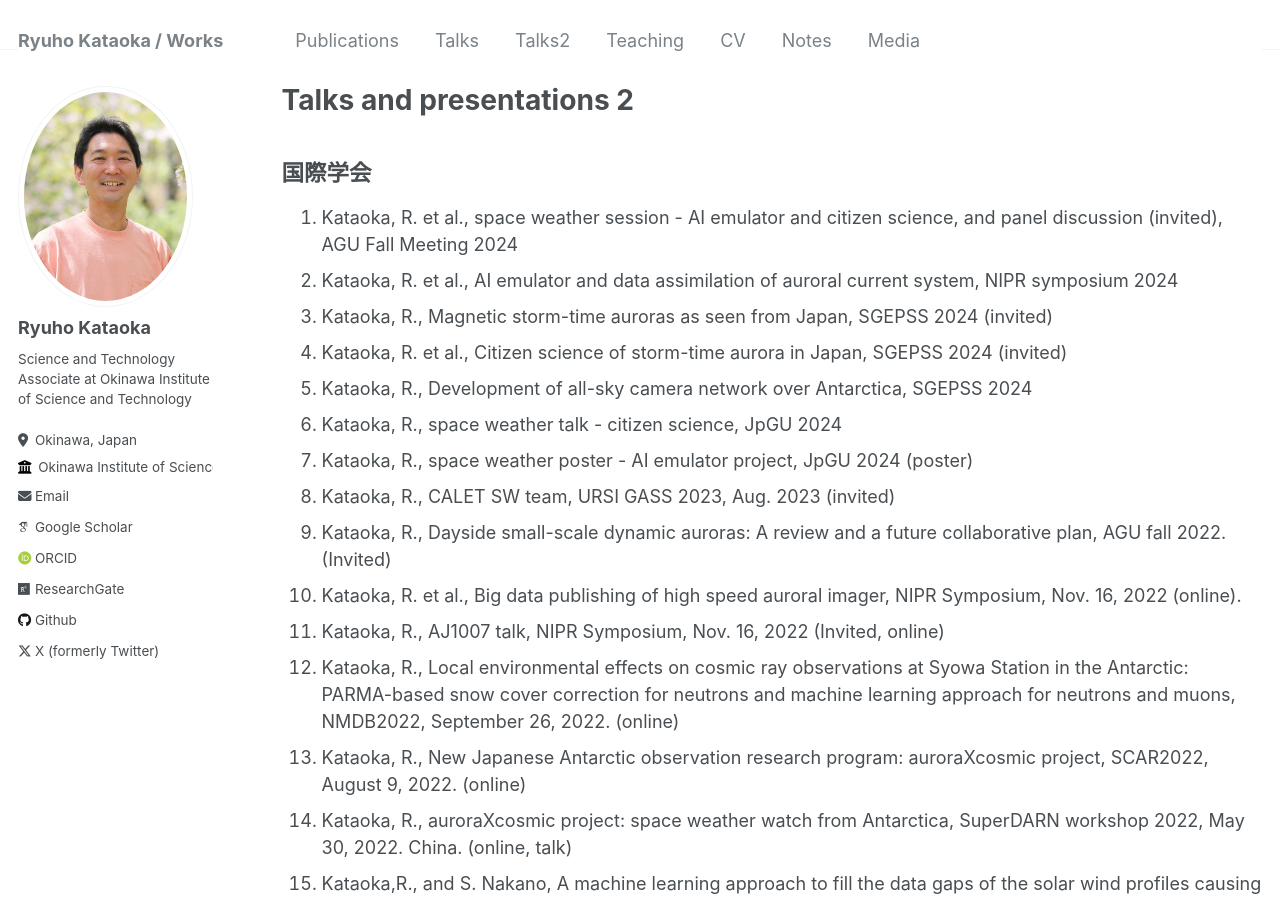
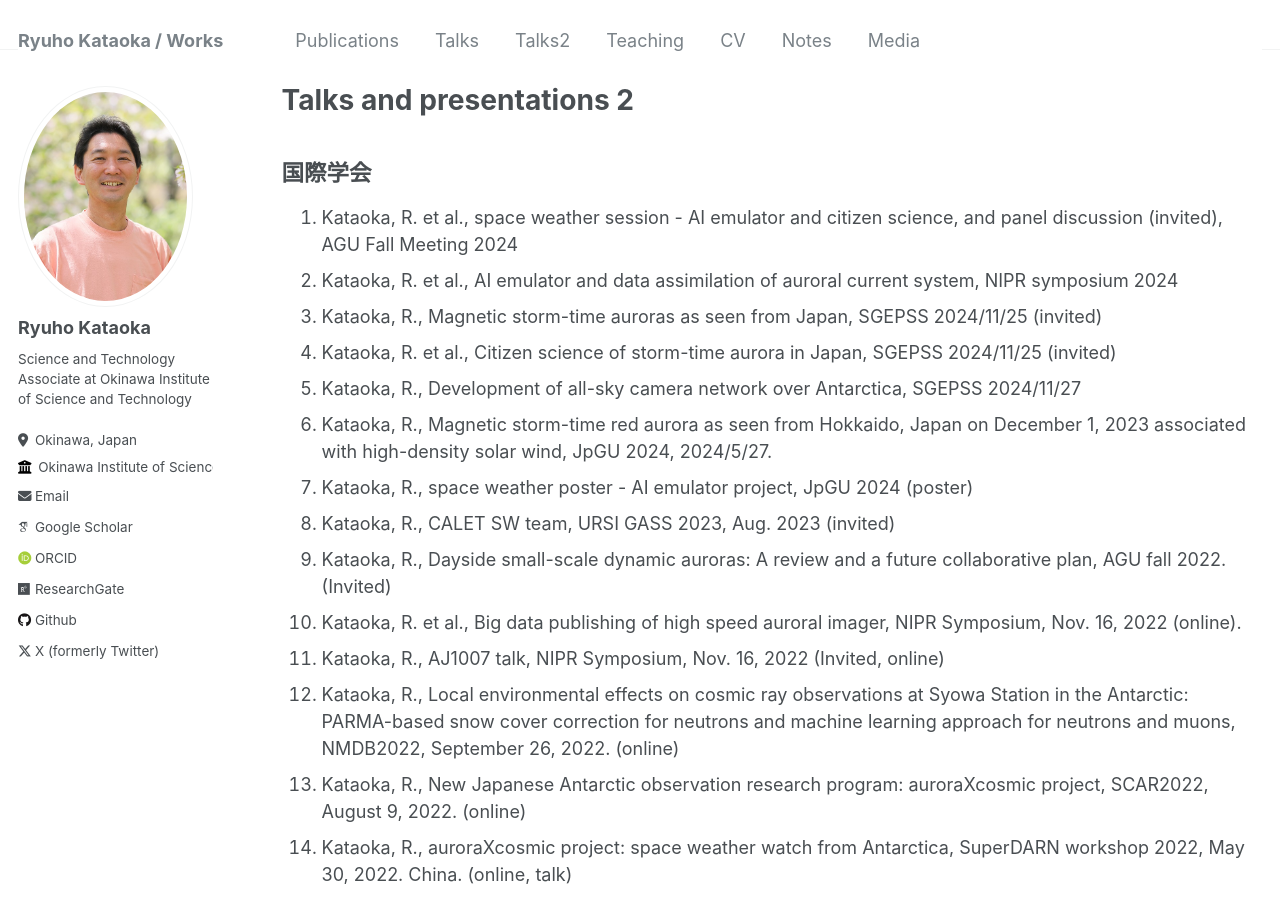
Before and after one commit to ryuhokataoka/ryuhokataoka.github.io, a Jekyll site: the page built from _pages/talks2.md, in a window 1280 px wide and 900 px high. Built offline with Jekyll 4.4.1, drawn with Linux system fonts in a browser that asks for light colours; some web fonts are replaced.

Commit message:
Update talks2.md

```diff
--- a/_pages/talks2.md
+++ b/_pages/talks2.md
@@ -9,10 +9,10 @@ author_profile: true
 ----
 1. Kataoka, R. et al., space weather session - AI emulator and citizen science, and panel discussion (invited), AGU Fall Meeting 2024
 1. Kataoka, R. et al., AI emulator and data assimilation of auroral current system, NIPR symposium 2024
-1. Kataoka, R., Magnetic storm-time auroras as seen from Japan, SGEPSS 2024 (invited)
-1. Kataoka, R. et al., Citizen science of storm-time aurora in Japan, SGEPSS 2024 (invited)
-1. Kataoka, R., Development of all-sky camera network over Antarctica, SGEPSS 2024
-1. Kataoka, R., space weather talk - citizen science, JpGU 2024
+1. Kataoka, R., Magnetic storm-time auroras as seen from Japan, SGEPSS 2024/11/25 (invited)
+1. Kataoka, R. et al., Citizen science of storm-time aurora in Japan, SGEPSS 2024/11/25 (invited)
+1. Kataoka, R., Development of all-sky camera network over Antarctica, SGEPSS 2024/11/27
+1. Kataoka, R., Magnetic storm-time red aurora as seen from Hokkaido, Japan on December 1, 2023 associated with high-density solar wind, JpGU 2024, 2024/5/27.
 1. Kataoka, R., space weather poster - AI emulator project, JpGU 2024 (poster)
 1. Kataoka, R., CALET SW team, URSI GASS 2023, Aug. 2023 (invited)
 1. Kataoka, R., Dayside small-scale dynamic auroras: A review and a future collaborative plan, AGU fall 2022. (Invited)
```
